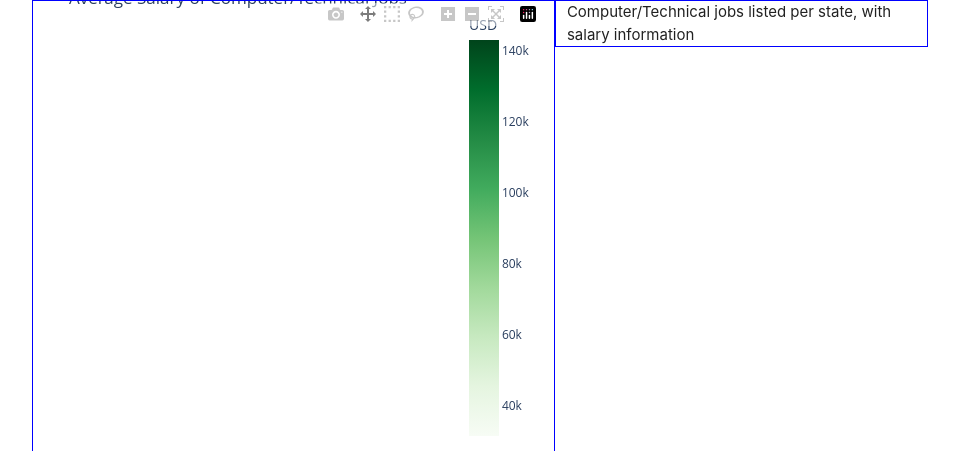
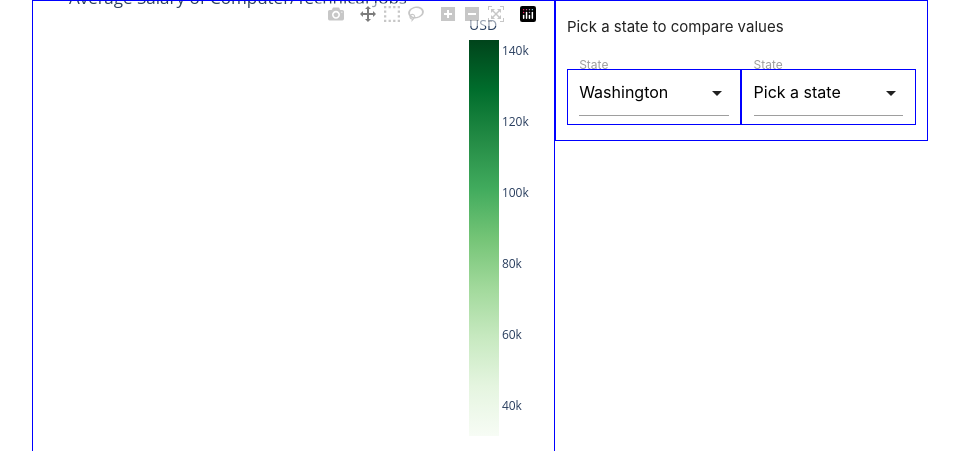
Before and after one commit to yao76/Comparing-Salaries-Python-Project, a Django app: page / in a window 1280 px wide. Shown: the part 64-515 px from the top of the page, without its empty margins (160-1119 px from the left). Run offline with Django 3.2, Linux system fonts and the light colour scheme; some libraries are stand-ins or nearby versions.

Commit message:
added dropdowns for state selection for comparison

```diff
--- a/apps/map/templates/map/index.html
+++ b/apps/map/templates/map/index.html
@@ -16,6 +16,11 @@
     }
 
     </style>
+    <script>
+    $(document).ready(function(){
+        $('select').formSelect();
+    });
+    </script>
 </head>
 <body>
     <div class="container">
@@ -27,7 +32,29 @@
                 {{map|safe}}
             </div>
             <div class="col s5">
-                <span>Computer/Technical jobs listed per state, with salary information </span>
+                <p>Pick a state to compare values</p>
+                <div class="input-field col s6">
+                    <select name="state" id="state">
+                        <option value="WA" selected >Washington</option>
+                        <option value="AL">Alabama</option>
+                        <option value="AK">Alaska</option>
+                        <option value="AZ">Arizona</option>
+                        <option value="AR">Arkansas</option>
+                        <option value="CA">California</option>
+                    </select>
+                    <label for="state">State</label>
+                </div>
+                <div class="input-field col s6">
+                    <select name="state" id="state2">
+                        <option value="" selected disabled>Pick a state</option>
+                        <option value="AL">Alabama</option>
+                        <option value="AK">Alaska</option>
+                        <option value="AZ">Arizona</option>
+                        <option value="AR">Arkansas</option>
+                        <option value="CA">California</option>
+                    </select>
+                    <label for="state2">State</label>
+                </div>
             </div>
         </div>
         <div class="row">
@@ -36,5 +63,6 @@
             </div>
         </div>
     </div>
+<script src='https://cdnjs.cloudflare.com/ajax/libs/materialize/1.0.0/js/materialize.min.js'></script>
 </body>
 </html>
```
